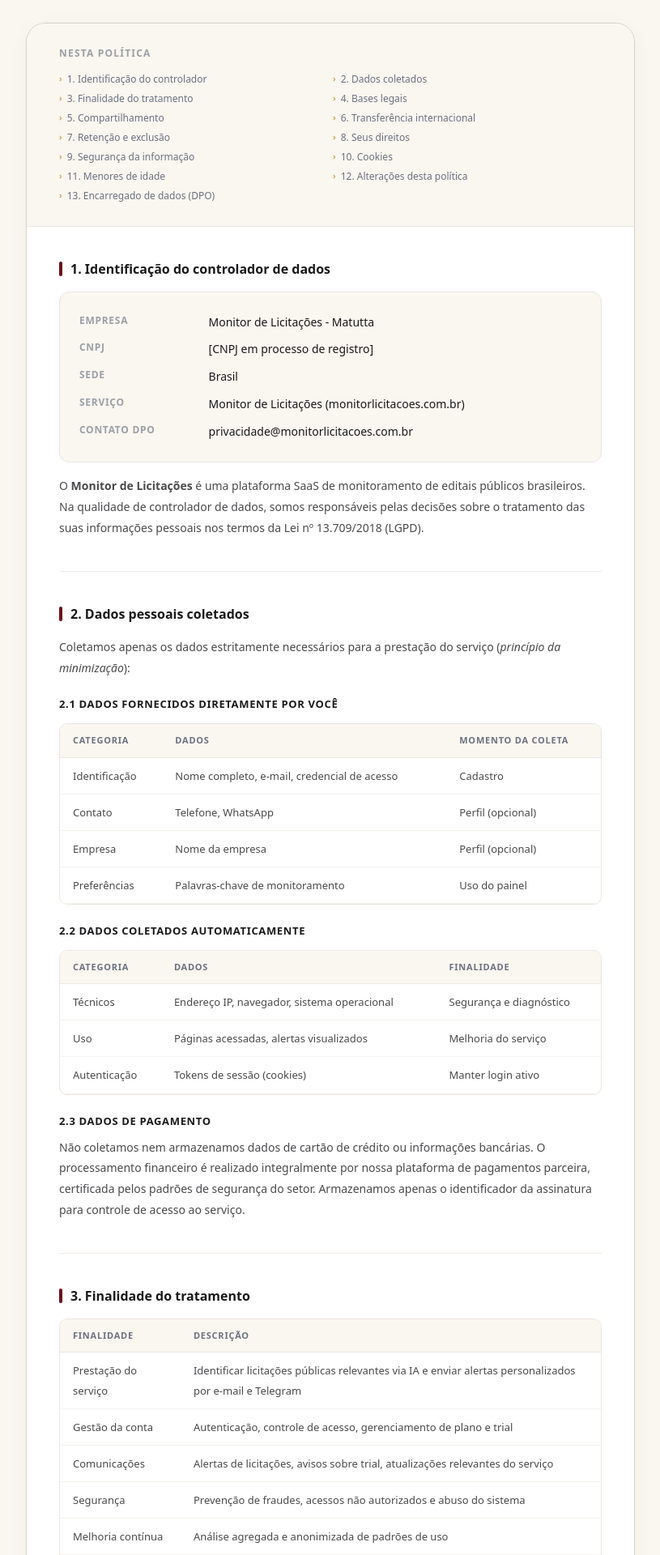
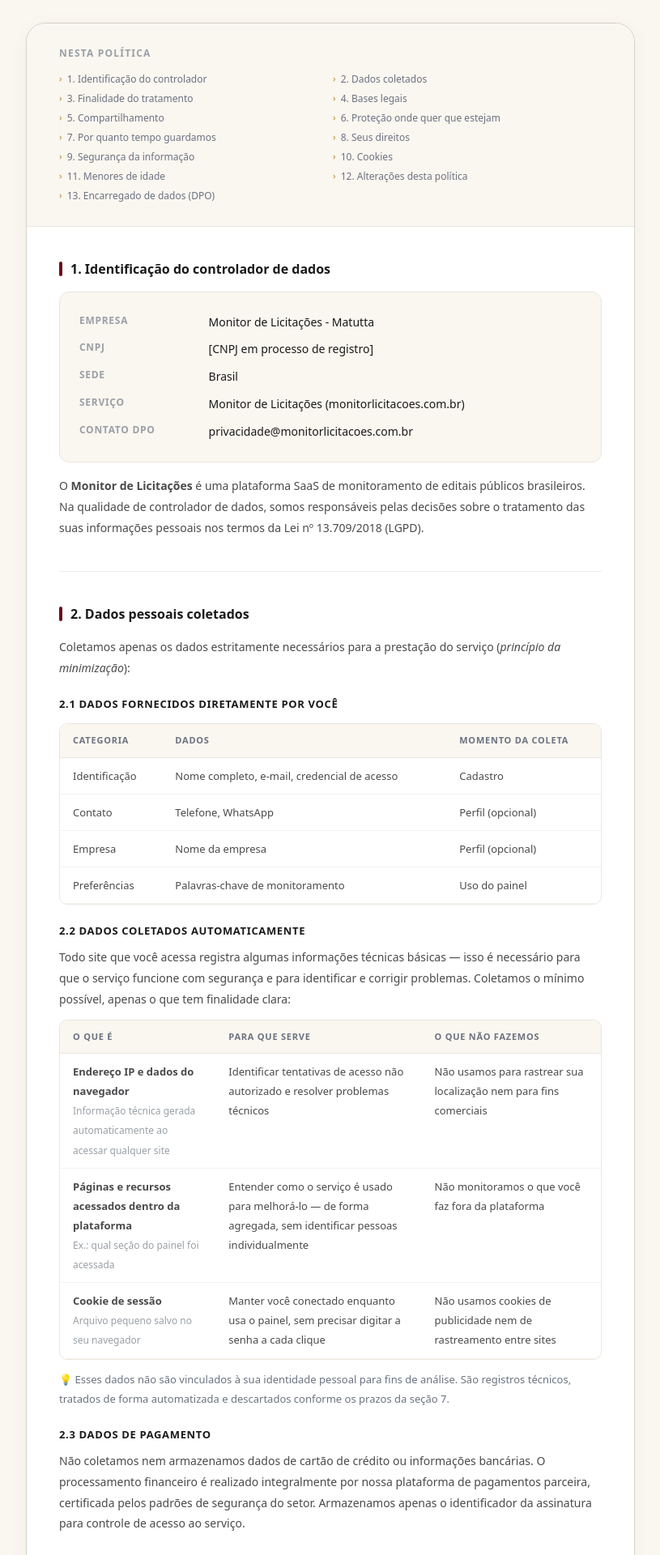
Before and after one commit to matuttamf/monitor-licitacoes, a Next.js app: page /privacidade in a window 1280 px wide. Shown: the part 380-2300 px from the top of the page at 81% size, without its empty margins (232-1047 px from the left). Built offline with nearby package versions, Linux system fonts and the light colour scheme.

Commit message:
fix: reescrever seções 2.2, 6 e 7 da privacidade com linguagem tranquilizadora

```diff
--- a/app/privacidade/page.tsx
+++ b/app/privacidade/page.tsx
@@ -65,8 +65,8 @@ export default function PrivacidadePage() {
                 '3. Finalidade do tratamento',
                 '4. Bases legais',
                 '5. Compartilhamento',
-                '6. Transferência internacional',
-                '7. Retenção e exclusão',
+                '6. Proteção onde quer que estejam',
+                '7. Por quanto tempo guardamos',
                 '8. Seus direitos',
                 '9. Segurança da informação',
                 '10. Cookies',
@@ -107,11 +107,25 @@ export default function PrivacidadePage() {
               </Tabela>
 
               <SubTitulo>2.2 Dados coletados automaticamente</SubTitulo>
-              <Tabela colunas={['Categoria', 'Dados', 'Finalidade']}>
-                <tr><Td>Técnicos</Td><Td>Endereço IP, navegador, sistema operacional</Td><Td>Segurança e diagnóstico</Td></tr>
-                <tr><Td>Uso</Td><Td>Páginas acessadas, alertas visualizados</Td><Td>Melhoria do serviço</Td></tr>
-                <tr><Td>Autenticação</Td><Td>Tokens de sessão (cookies)</Td><Td>Manter login ativo</Td></tr>
+              <p>Todo site que você acessa registra algumas informações técnicas básicas — isso é necessário para que o serviço funcione com segurança e para identificar e corrigir problemas. Coletamos o mínimo possível, apenas o que tem finalidade clara:</p>
+              <Tabela colunas={['O que é', 'Para que serve', 'O que não fazemos']}>
+                <tr>
+                  <Td><strong>Endereço IP e dados do navegador</strong><br/><span style={{fontSize:'12px',color:'#9AA0A6'}}>Informação técnica gerada automaticamente ao acessar qualquer site</span></Td>
+                  <Td>Identificar tentativas de acesso não autorizado e resolver problemas técnicos</Td>
+                  <Td>Não usamos para rastrear sua localização nem para fins comerciais</Td>
+                </tr>
+                <tr>
+                  <Td><strong>Páginas e recursos acessados dentro da plataforma</strong><br/><span style={{fontSize:'12px',color:'#9AA0A6'}}>Ex.: qual seção do painel foi acessada</span></Td>
+                  <Td>Entender como o serviço é usado para melhorá-lo — de forma agregada, sem identificar pessoas individualmente</Td>
+                  <Td>Não monitoramos o que você faz fora da plataforma</Td>
+                </tr>
+                <tr>
+                  <Td><strong>Cookie de sessão</strong><br/><span style={{fontSize:'12px',color:'#9AA0A6'}}>Arquivo pequeno salvo no seu navegador</span></Td>
+                  <Td>Manter você conectado enquanto usa o painel, sem precisar digitar a senha a cada clique</Td>
+                  <Td>Não usamos cookies de publicidade nem de rastreamento entre sites</Td>
+                </tr>
               </Tabela>
+              <p style={{fontSize:'13px', color:'#6B7280', marginTop:'8px'}}>💡 Esses dados não são vinculados à sua identidade pessoal para fins de análise. São registros técnicos, tratados de forma automatizada e descartados conforme os prazos da seção 7.</p>
 
               <SubTitulo>2.3 Dados de pagamento</SubTitulo>
               <p>Não coletamos nem armazenamos dados de cartão de crédito ou informações bancárias. O processamento financeiro é realizado integralmente por nossa plataforma de pagamentos parceira, certificada pelos padrões de segurança do setor. Armazenamos apenas o identificador da assinatura para controle de acesso ao serviço.</p>
@@ -154,24 +168,56 @@ export default function PrivacidadePage() {
               </p>
             </Section>
 
-            <Section titulo="6. Transferência internacional de dados">
-              <p>Parte de nossa infraestrutura tecnológica opera fora do território brasileiro. Quando isso ocorre, asseguramos que a transferência de dados observa as salvaguardas exigidas pelo art. 33 da LGPD, mediante:</p>
-              <ul>
-                <li>Contratação de fornecedores que adotam cláusulas contratuais de proteção de dados internacionalmente reconhecidas</li>
-                <li>Verificação de certificações de segurança e conformidade dos parceiros tecnológicos</li>
-                <li>Aplicação de instrumentos jurídicos adequados a cada transferência</li>
-              </ul>
-              <p>O usuário pode solicitar informações sobre as salvaguardas adotadas pelo canal de contato indicado na seção 13.</p>
+            <Section titulo="6. Seus dados estão protegidos onde quer que estejam">
+              <p>Serviços digitais modernos — incluindo bancos, e-commerces e plataformas que você já usa no dia a dia — utilizam infraestrutura de tecnologia que pode estar fisicamente localizada fora do Brasil. Isso é uma realidade do setor, não um risco adicional.</p>
+              <p>O Monitor de Licitações adota a mesma prática com o mesmo cuidado: parte da infraestrutura que sustenta a plataforma opera fora do território brasileiro, mas <strong>seus dados permanecem igualmente protegidos</strong>. Garantimos isso através de:</p>
+              <div style={{display:'grid', gap:'10px', margin:'16px 0'}}>
+                {[
+                  { icon: '📋', titulo: 'Contratos de proteção', desc: 'Todos os parceiros tecnológicos assinam obrigações contratuais de proteção de dados equivalentes às exigidas no Brasil.' },
+                  { icon: '🔒', titulo: 'Certificações de segurança', desc: 'Selecionamos fornecedores com certificações reconhecidas internacionalmente em segurança da informação.' },
+                  { icon: '⚖️', titulo: 'Conformidade legal', desc: 'As transferências atendem às salvaguardas exigidas pelo art. 33 da LGPD — a mesma lei que protege seus dados no Brasil.' },
+                ].map(({icon, titulo, desc}) => (
+                  <div key={titulo} style={{display:'flex', gap:'12px', alignItems:'flex-start', background:'#FAF6F0', borderRadius:'10px', padding:'14px', border:'1px solid #EBE7E0'}}>
+                    <span style={{fontSize:'20px', flexShrink:0}}>{icon}</span>
+                    <div>
+                      <div style={{fontSize:'13px', fontWeight:700, color:'#1A1A1C', marginBottom:'3px'}}>{titulo}</div>
+                      <div style={{fontSize:'13px', color:'#6B7280', lineHeight:1.5}}>{desc}</div>
+                    </div>
+                  </div>
+                ))}
+              </div>
+              <p style={{fontSize:'13px', color:'#6B7280'}}>Quer saber mais detalhes sobre como seus dados são protegidos? Entre em contato pelo canal indicado na seção 13 — responderemos em até 15 dias úteis.</p>
             </Section>
 
-            <Section titulo="7. Retenção e exclusão de dados">
-              <Tabela colunas={['Categoria', 'Prazo de retenção', 'Fundamento']}>
-                <tr><Td>Dados de conta</Td><Td>Enquanto a conta estiver ativa + 90 dias após cancelamento</Td><Td>Execução de contrato</Td></tr>
-                <tr><Td>Histórico de alertas</Td><Td>12 meses</Td><Td>Legítimo interesse</Td></tr>
-                <tr><Td>Logs de acesso</Td><Td>6 meses</Td><Td>Art. 15 do Marco Civil (Lei nº 12.965/2014)</Td></tr>
-                <tr><Td>Registros financeiros</Td><Td>5 anos</Td><Td>Art. 195 do CTN e legislação fiscal</Td></tr>
+            <Section titulo="7. Por quanto tempo guardamos seus dados — e o que acontece depois">
+              <p>Guardamos seus dados apenas pelo tempo necessário. Quando esse prazo termina, os dados são <strong>excluídos permanentemente</strong> ou convertidos em estatísticas que não identificam ninguém.</p>
+              <Tabela colunas={['O que guardamos', 'Por quanto tempo', 'Por que esse prazo']}>
+                <tr>
+                  <Td><strong>Dados da sua conta</strong><br/><span style={{fontSize:'12px',color:'#9AA0A6'}}>Nome, e-mail, preferências</span></Td>
+                  <Td>Enquanto sua conta estiver ativa. Se cancelar, excluímos em até <strong>90 dias</strong></Td>
+                  <Td>Necessário para prestar o serviço enquanto você for assinante</Td>
+                </tr>
+                <tr>
+                  <Td><strong>Histórico de alertas recebidos</strong><br/><span style={{fontSize:'12px',color:'#9AA0A6'}}>Licitações que foram enviadas para você</span></Td>
+                  <Td><strong>12 meses</strong> — para que você possa consultar o histórico no painel</Td>
+                  <Td>Utilidade direta para o usuário</Td>
+                </tr>
+                <tr>
+                  <Td><strong>Registros técnicos de acesso</strong><br/><span style={{fontSize:'12px',color:'#9AA0A6'}}>Logs de segurança</span></Td>
+                  <Td><strong>6 meses</strong> — depois são excluídos automaticamente</Td>
+                  <Td>Exigência legal do Marco Civil da Internet (Lei nº 12.965/2014), que vale para todos os sites brasileiros</Td>
+                </tr>
+                <tr>
+                  <Td><strong>Comprovantes de pagamento</strong><br/><span style={{fontSize:'12px',color:'#9AA0A6'}}>Registros financeiros da assinatura</span></Td>
+                  <Td><strong>5 anos</strong> após o pagamento</Td>
+                  <Td>Obrigação fiscal brasileira — necessário para emissão de notas fiscais e declarações (CTN, art. 195)</Td>
+                </tr>
               </Tabela>
-              <p>Após os prazos acima, os dados são excluídos de forma segura ou anonimizados de modo irreversível.</p>
+              <div style={{background:'rgba(16,185,129,0.06)', border:'1px solid rgba(16,185,129,0.2)', borderRadius:'10px', padding:'14px 16px', marginTop:'12px'}}>
+                <p style={{fontSize:'13px', color:'#065f46', margin:0, lineHeight:1.6}}>
+                  ✓ <strong>Cancelou a conta?</strong> Seus dados pessoais são excluídos em até 90 dias. Apenas os registros que a lei exige manter (comprovantes financeiros e logs de segurança) são conservados pelo prazo legal — e somente esses.
+                </p>
+              </div>
             </Section>
 
             <Section titulo="8. Seus direitos como titular de dados (art. 18 LGPD)">
```
